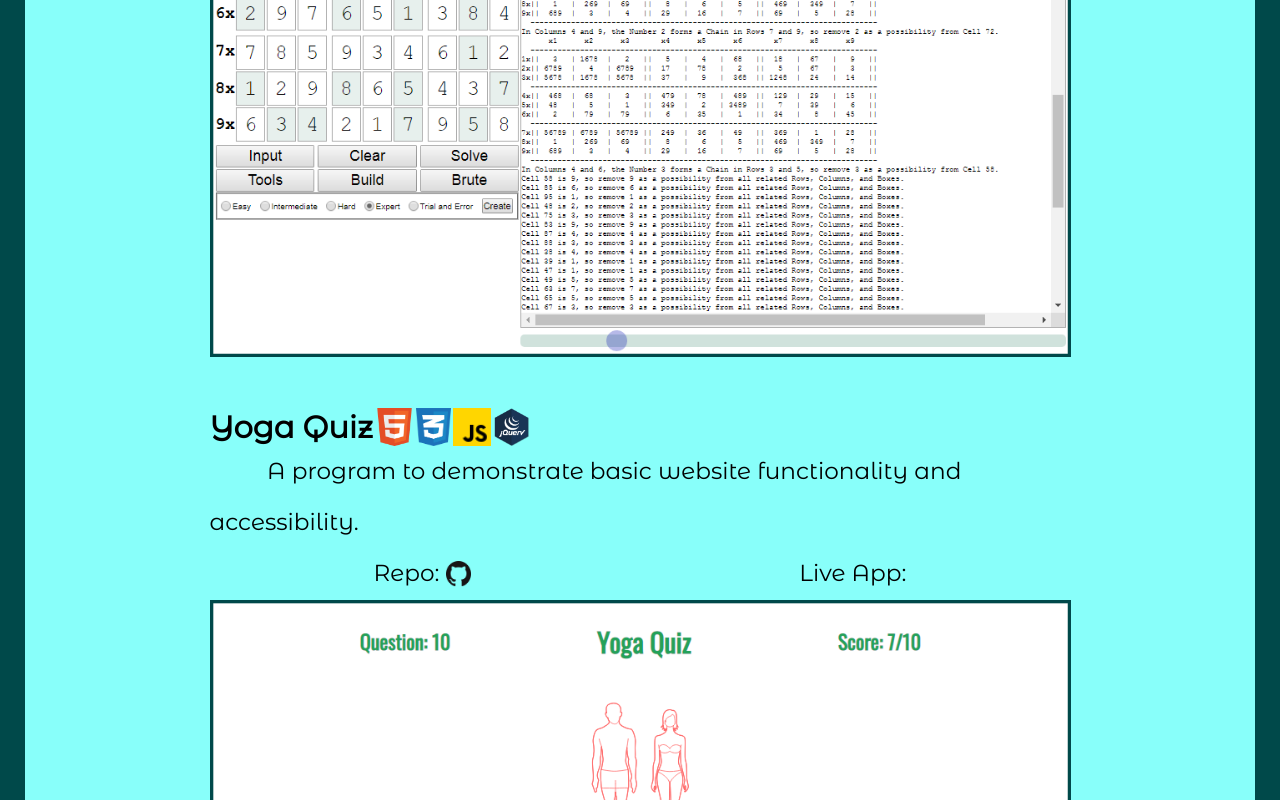
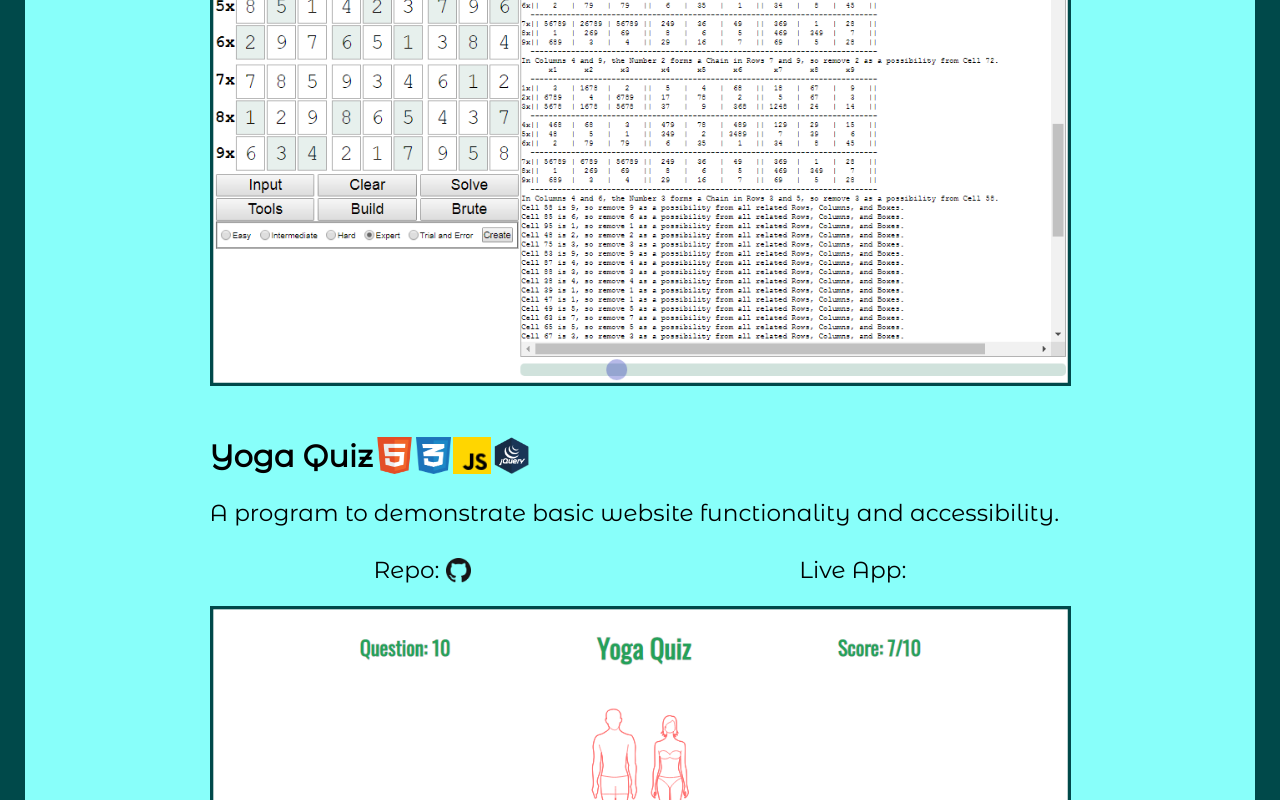
Before and after one commit to QuiltDaddy/portfolio, a plain HTML site: page index.html in a window 1280 px wide. Shown: the part 2518-3318 px from the top of the page. Drawn offline with nearby package versions, Linux system fonts and the light colour scheme; a web font is replaced by a local one.

Commit message:
updated stylings

```diff
--- a/style.css
+++ b/style.css
@@ -128,7 +128,6 @@ h1 {
   font-size: calc(4px + 1.5vw);
   width: 70%;
   text-align: left;
-  text-indent: 4.5vw;
   line-height: 4vw;
   font-family: 'Montserrat Alternates', sans-serif;
   margin-left: auto;
@@ -141,6 +140,7 @@ h1 {
   position: relative;
   left: 15%;
   width: 70%;
+  margin-bottom: 1vw;
 }
 
 h2 {
@@ -177,6 +177,8 @@ h2 {
   /* border: 1px solid black; */
   display: flex;
   justify-content: space-around;
+  margin-top: .5vw;
+  margin-bottom: .75vw;
 }
 
 .linkText {
@@ -265,7 +267,6 @@ figcaption {
   font-size: calc(4px + 1.5vw);
   background-color: #222;
   color: #fff;
-  /* font: italic smaller sans-serif; */
   padding: 3px;
   text-align: left;
   width: calc(68% - 3px);
```
